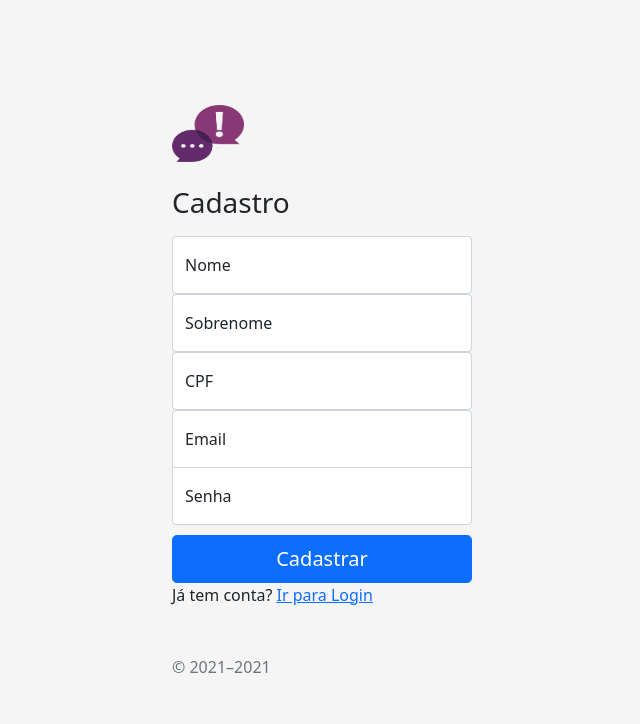
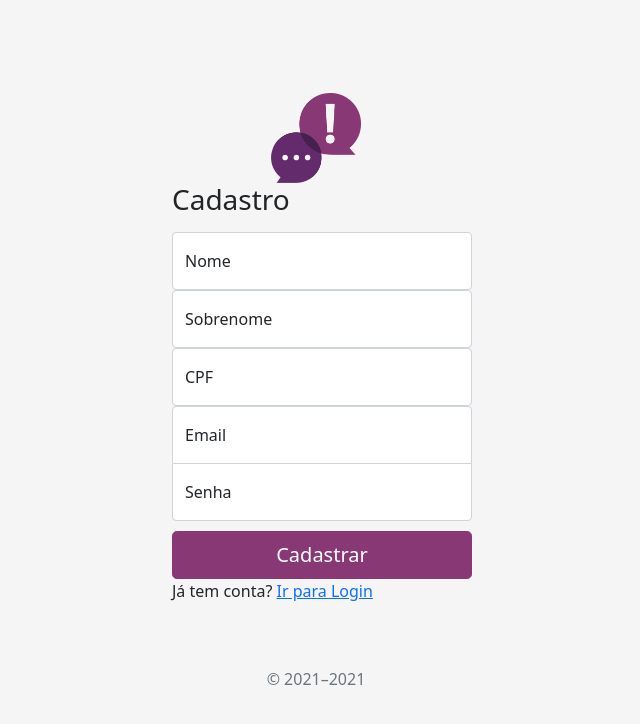
Before and after one commit to LeonamEmanoel/eaicidadao-html, a plain HTML site: page cadastro.html in a window 1280 px wide. Shown: the whole page, without its empty margins (318-958 px from the left). Drawn offline with nearby package versions, Linux system fonts and the light colour scheme.

Commit message:
Update cadastro.html

```diff
--- a/cadastro.html
+++ b/cadastro.html
@@ -15,7 +15,7 @@
     <!--FORMULÁRIO DE CADASTRO-->
     <main id="cadastro" class="form-signin">
   <form>
-    <img class="mb-4" src="imagem/Icon%20Colorido%20sem%20fundo.png" alt="" width="72" height="57">
+    <nav class="nav container-fluid justify-content-center"></ul><img class="justify-content-center" src="imagem/Icon%20Colorido%20sem%20fundo.png" alt="" width="" height="90"></nav>
     <h1 class="h3 mb-3 fw-normal">Cadastro</h1>
 
        <div class="form-floating">
@@ -39,12 +39,12 @@
       <label for="floatingPassword">Senha</label>
     </div>
 
-    <button class="w-100 btn btn-lg btn-primary" type="submit">Cadastrar</button>
+    <button class="w-100 btn btn-lg btn-primary" type="submit" style="background-color: #883875; border-color: #883875;">Cadastrar</button>
       <p class="link">
             Já tem conta?
             <a href="index.html"> Ir para Login </a>
           </p>
-    <p class="mt-5 mb-3 text-muted">&copy; 2021–2021</p>
+          <nav class="nav container-fluid justify-content-center"><p class="mt-5 mb-3 text-muted">&copy; 2021–2021</p></nav>
   </form>
 </main>
     </body>
```
